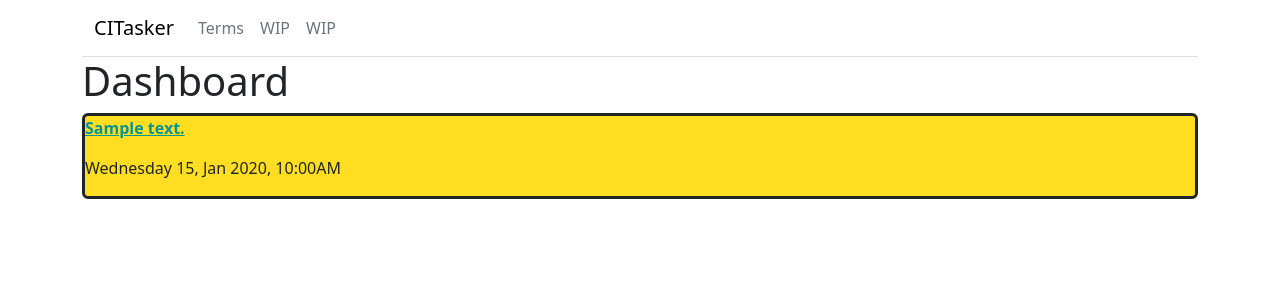
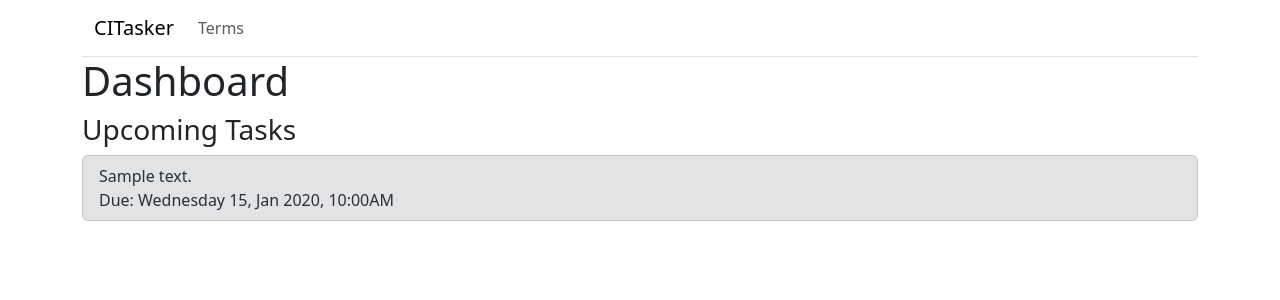
Before and after one commit to LogicEgg/CITasker, a Flask app: page / in a window 1280 px wide. Shown: the top 300 px of the page. Run offline with Flask 3, Linux system fonts and the light colour scheme; tables that the repository leaves empty hold one stand-in row (values such as "Sample post").

Commit message:
CSS cleanup, some homepage stuff, margin / padding cleanup

```diff
--- a/templates/base.html
+++ b/templates/base.html
@@ -4,17 +4,9 @@
         <meta charset="utf-8" />
         <meta name="viewport" content="width=device-width, initial-scale=1" />
         <title>CITasker</title>
-        <link
-            href="https://cdn.jsdelivr.net/npm/bootstrap@5.3.5/dist/css/bootstrap.min.css"
-            rel="stylesheet"
-            integrity="sha384-SgOJa3DmI69IUzQ2PVdRZhwQ+dy64/BUtbMJw1MZ8t5HZApcHrRKUc4W0kG879m7"
-            crossorigin="anonymous"
-        />
-        <script
-            src="https://cdn.jsdelivr.net/npm/bootstrap@5.3.5/dist/js/bootstrap.bundle.min.js"
-            integrity="sha384-k6d4wzSIapyDyv1kpU366/PK5hCdSbCRGRCMv+eplOQJWyd1fbcAu9OCUj5zNLiq"
-            crossorigin="anonymous"
-        ></script>
+        <link href="https://cdn.jsdelivr.net/npm/bootstrap@5.3.5/dist/css/bootstrap.min.css" rel="stylesheet" integrity="sha384-SgOJa3DmI69IUzQ2PVdRZhwQ+dy64/BUtbMJw1MZ8t5HZApcHrRKUc4W0kG879m7" crossorigin="anonymous"/>
+        <script src="https://cdn.jsdelivr.net/npm/bootstrap@5.3.5/dist/js/bootstrap.bundle.min.js" integrity="sha384-k6d4wzSIapyDyv1kpU366/PK5hCdSbCRGRCMv+eplOQJWyd1fbcAu9OCUj5zNLiq" crossorigin="anonymous">
+        </script>
         <style>
             .h-300 {
                 height: 300px;
@@ -32,29 +24,20 @@
                 data-bs-theme="light"
             >
                 <div class="container-fluid">
-                    <a class="navbar-brand" href="{{ url_for('homepage')}}"
-                        >CITasker</a
-                    >
-                    <div
-                        class="collapse navbar-collapse"
-                        id="navbarNavAltMarkup"
-                    >
+                    <a class="navbar-brand" href="{{ url_for('homepage')}}">CITasker</a>
+                    <div class="collapse navbar-collapse" id="navbarNavAltMarkup">
                         <div class="navbar-nav">
-                            <a
-                                class="nav-link text-secondary {% if request.endpoint == 'term_page' %}active text-dark border-bottom border-dark{% endif %}"
-                                href="{{ url_for('term_page')}}"
-                                >Terms</a
-                            >
-                            <a
-                                class="nav-link text-secondary {% if request.endpoint == 'wip1' %}active text-dark border-bottom border-dark{% endif %}"
+                            <a class="nav-link" href="{{ url_for('term_page')}}">Terms</a>
+                            <!-- <a
+                                class="nav-link {% if request.endpoint == 'wip1' %}active text-dark border-bottom border-dark{% endif %}"
                                 href="#"
                                 >WIP</a
                             >
                             <a
-                                class="nav-link text-secondary {% if request.endpoint == 'wip2' %}active text-dark border-bottom border-dark{% endif %}"
+                                class="nav-link {% if request.endpoint == 'wip2' %}active text-dark border-bottom border-dark{% endif %}"
                                 href="#"
                                 >WIP</a
-                            >
+                            > -->
                         </div>
                     </div>
                 </div>
--- a/templates/index.html
+++ b/templates/index.html
@@ -3,11 +3,17 @@
 {% block content%}
 
 <h1>Dashboard</h1>
-{% for procrastinated in upcoming %}
-<div style="background-color: #FFDE21; border-style: solid; border-radius: 6px; margin-top: 5px;">
-<p><a style="font-weight: 800; color: #069494;" href="{{ url_for('class_page', id=procrastinated.courseid) }}">{{procrastinated.description}}</a></p>
-<p>{{procrastinated.deadline.strftime('%A %d, %b %Y, %I:%M%p %Z')}}</p>
-</div>
-{% endfor %}
+
+    <h3>Upcoming Tasks</h3>
+    {% for procrastinated in upcoming %}
+    <div class="list-group">
+        <a href="{{ url_for('class_page', id=procrastinated.courseid) }}"
+            class="list-group-item list-group-item-action list-group-item-secondary">
+            {{procrastinated.description}}
+            <br>
+            Due: {{procrastinated.deadline.strftime('%A %d, %b %Y, %I:%M%p %Z')}}
+        </a>
+    </div>
+    {% endfor %}
 
 {% endblock %}
--- a/templates/terms.html
+++ b/templates/terms.html
@@ -1,13 +1,13 @@
 {% extends "base.html" %} {% block content%}
-<div class="container mt-4">
-    <nav aria-label="breadcrumb">
+<div class="container mt-2">
+    <!-- <nav aria-label="breadcrumb">
         <ol class="breadcrumb">
             <li class="breadcrumb-item">
                 <a href="{{ url_for('homepage') }}">Home</a>
             </li>
             <li class="breadcrumb-item active" aria-current="page">Terms</li>
         </ol>
-    </nav>
+    </nav> -->
     <h1 class="mb-4">Terms</h1>
     <div class="row row-cols-1 row-cols-md-2 g-4">
         <div class="col">
```
Also changed, not shown: templates/class_page.html (+5 -6 lines), templates/classes.html (+4 -6 lines).
